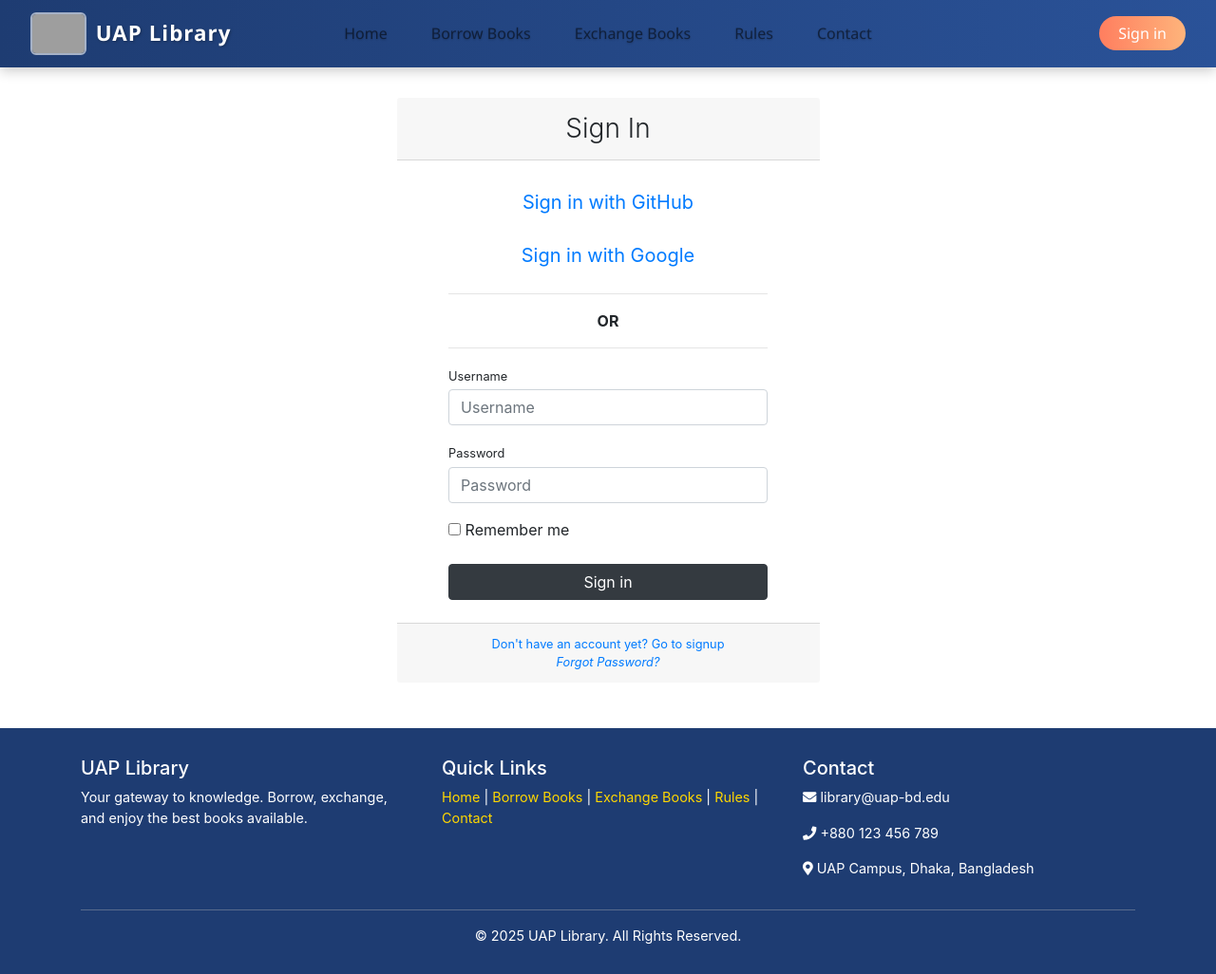
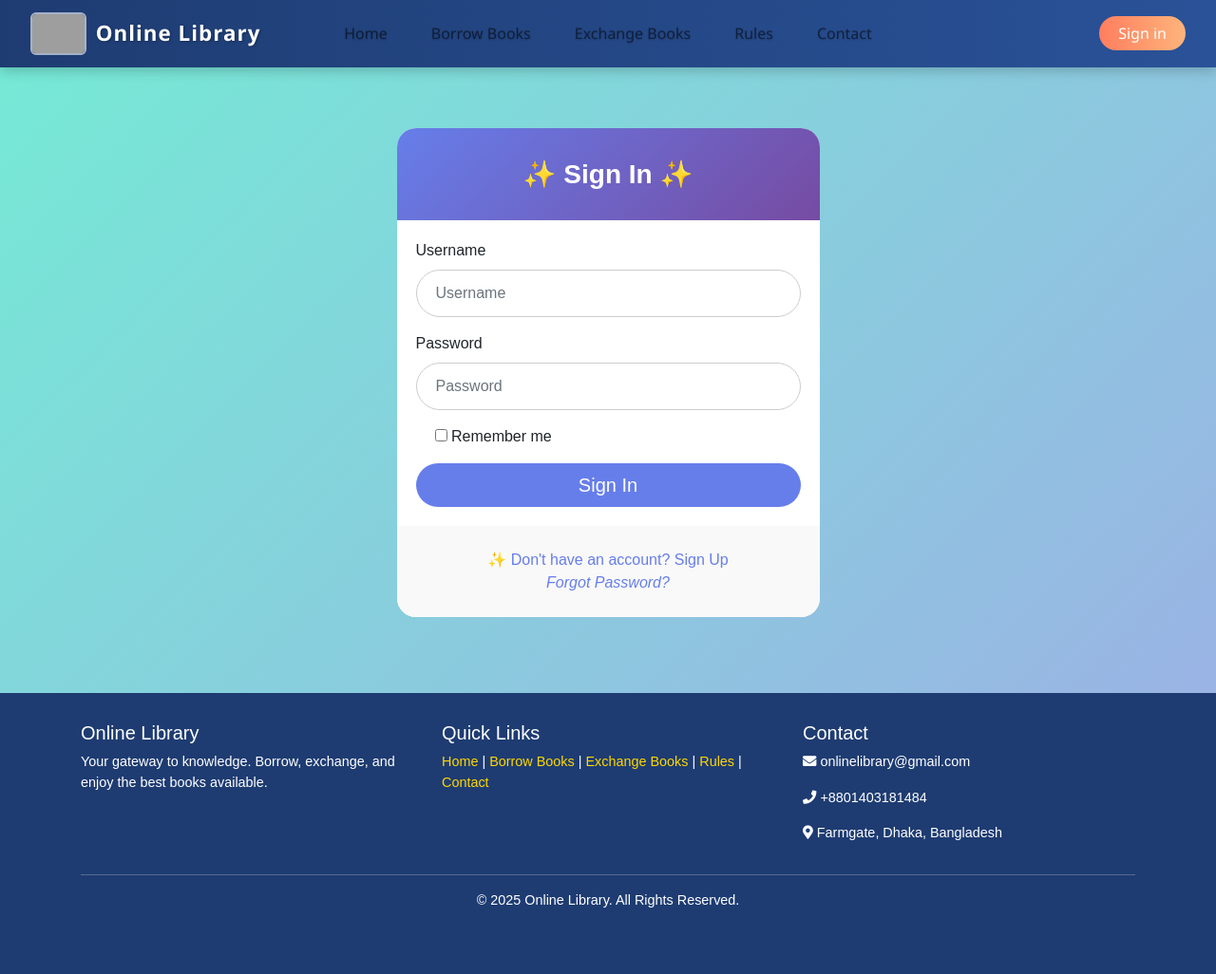
Before and after one commit to Mohd-Araf/Online-Library-and-Book-Exchange-Management-System, a Django app: page /login/ in a window 1280 px wide. Shown: the whole page at 95% size. After the commit the page ends 956 px from the top, so only its background shows below. Run offline with Django 5.2, Linux system fonts and the light colour scheme; some libraries are stand-ins or nearby versions; grey boxes are pictures that could not be loaded.

Commit message:
HTML CSS Design

```diff
--- a/OnlineLibrary/urls.py
+++ b/OnlineLibrary/urls.py
@@ -34,4 +34,5 @@ urlpatterns = [
 
     re_path(r'^oauth/', include('social_django.urls', namespace='social')),
 
+
 ] + static(settings.MEDIA_URL, document_root=settings.MEDIA_ROOT)
--- a/users/templates/users/base.html
+++ b/users/templates/users/base.html
@@ -9,7 +9,7 @@
   <!-- Font Awesome -->
   <link rel="stylesheet" href="https://use.fontawesome.com/releases/v5.8.2/css/all.css">
 
-  <title>{% block title %}UAP Library{% endblock %}</title>
+  <title>{% block title %}Online Library{% endblock %}</title>
 
   <style>
     /* Navbar */
@@ -121,7 +121,7 @@
   <!-- Left: Logo + Name -->
   <div class="navbar-left">
     <img src="#" alt="Logo" class="logo">
-    <span class="library-name">UAP Library</span>
+    <span class="library-name">Online Library</span>
   </div>
 
   <!-- Center Menu -->
@@ -168,7 +168,7 @@
   <div class="container text-center text-md-left">
     <div class="row">
       <div class="col-md-4">
-        <h5>UAP Library</h5>
+        <h5>Online Library</h5>
         <p>Your gateway to knowledge. Borrow, exchange, and enjoy the best books available.</p>
       </div>
       <div class="col-md-4 footer-links">
@@ -181,13 +181,13 @@
       </div>
       <div class="col-md-4">
         <h5>Contact</h5>
-        <p><i class="fas fa-envelope"></i> library@uap-bd.edu</p>
-        <p><i class="fas fa-phone"></i> +880 123 456 789</p>
-        <p><i class="fas fa-map-marker-alt"></i> UAP Campus, Dhaka, Bangladesh</p>
+        <p><i class="fas fa-envelope"></i> onlinelibrary@gmail.com</p>
+        <p><i class="fas fa-phone"></i> +8801403181484</p>
+        <p><i class="fas fa-map-marker-alt"></i> Farmgate, Dhaka, Bangladesh</p>
       </div>
     </div>
     <hr style="background-color: rgba(255,255,255,0.3);">
-    <p class="text-center mb-0">&copy; 2025 UAP Library. All Rights Reserved.</p>
+    <p class="text-center mb-0">&copy; 2025 Online Library. All Rights Reserved.</p>
   </div>
 </footer>
 
--- a/users/templates/users/login.html
+++ b/users/templates/users/login.html
@@ -1,16 +1,96 @@
 {% extends "users/base.html" %}
-{% block title %} Login Page {% endblock title%}
+{% block title %} Login Page {% endblock title %}
 {% block content %}
-    <div class="form-content my-3 p-3">
+<style>
+  body {
+    background: linear-gradient(135deg, #74ebd5, #9face6);
+    font-family: 'Poppins', sans-serif;
+  }
+
+  .card {
+    border-radius: 20px;
+    overflow: hidden;
+    transition: transform 0.3s ease, box-shadow 0.3s ease;
+    border: none;
+  }
+
+  .card:hover {
+    transform: translateY(-8px);
+    box-shadow: 0 10px 25px rgba(0,0,0,0.2);
+  }
+
+  .card-header {
+    background: linear-gradient(135deg, #667eea, #764ba2);
+    color: white;
+    border-bottom: none;
+    text-align: center;
+    padding: 2rem 1rem;
+  }
+
+  .card-header h3 {
+    margin: 0;
+    font-weight: 600;
+  }
+
+  .btn-dark {
+    border-radius: 50px;
+    transition: all 0.3s ease;
+    background: #667eea;
+    border: none;
+  }
+
+  .btn-dark:hover {
+    background: #5a67d8;
+    transform: scale(1.05);
+  }
+
+  .form-control {
+    border-radius: 50px;
+    padding: 12px 20px;
+    transition: all 0.3s ease;
+    border: 1px solid #ccc;
+  }
+
+  .form-control:focus {
+    box-shadow: 0 0 10px rgba(102, 126, 234, 0.6);
+    transform: scale(1.02);
+  }
+
+  .card-footer {
+    background: #f9f9f9;
+    text-align: center;
+    padding: 1.5rem 1rem;
+    border-top: none;
+  }
+
+  .card-footer a {
+    color: #667eea;
+    text-decoration: none;
+    transition: all 0.3s ease;
+  }
+
+  .card-footer a:hover {
+    color: #764ba2;
+    font-weight: 600;
+  }
+
+  .alert {
+    border-radius: 15px;
+  }
+
+</style>
+
+<div class="form-content my-5 p-3">
   <div class="container">
     <div class="row justify-content-center">
       <div class="col-lg-5">
-                    <div class="card shadow-lg border-0 rounded-lg mt-0 mb-3">
-                        <div class="card-header justify-content-center">
-                          <h3 class="font-weight-light my-1 text-center">Sign In</h3>
+        <div class="card shadow-lg mt-0 mb-3 animate__animated animate__fadeInDown">
+          <div class="card-header">
+            <h3>✨ Sign In ✨</h3>
           </div>
+
           {% if form.errors %}
-                            <div class="alert alert-danger alert-dismissible" role="alert">
+            <div class="alert alert-danger alert-dismissible fade show" role="alert">
                 <div id="form_errors">
                     {% for key, value in form.errors.items %}
                         <strong>{{ value }}</strong>
@@ -21,53 +101,28 @@
                 </button>
             </div>
           {% endif %}
+
           <div class="card-body">
             <form method="POST">
               {% csrf_token %}
-                                <div class="form-row">
-                                    <div class="col-md-10 offset-md-1">
               <div class="form-group">
-                                            <a href="{% url 'social:begin' 'github' %}"
-                                                   class="btn btn-link btn-lg active btn-block">Sign in with GitHub</a>
-                                            <a href="{% url 'social:begin' 'google-oauth2' %}"
-                                                   class="btn btn-link btn-lg active btn-block">Sign in with Google</a>
-                                            <hr>
-                                            <p class="text-center"><strong>OR</strong></p>
-                                            <hr>
-                                            <label class="small mb-1">Username</label>
+                <label>Username</label>
                 {{ form.username }}
               </div>
-                                    </div>
-                                </div>
-                                <div class="form-row">
-                                    <div class="col-md-10 offset-md-1">
               <div class="form-group">
-                                          <label class="small mb-1">Password</label>
+                <label>Password</label>
                 {{ form.password }}
               </div>
+              <div class="form-group form-check">
+                {{ form.remember_me }}
+                <label class="form-check-label"> Remember me</label>
               </div>
-                                </div>
-                                <div class="form-row">
-                                    <div class="col-md-10 offset-md-1">
-                                        <div class="form-group">
-                                            <!-- Add a Remember me functionality -->
-                                            {{ form.remember_me }}
-                                            <label> Remember me</label>
-                                        </div>
-                                    </div>
-                                </div>
-                                <div class="form-row">
-                                    <div class="col-md-10 offset-md-1">
-                                        <div class="form-group mt-0 mb-1">
-                                          <button name="login" class="col-md-12 btn btn-dark" id="login">Sign in</button>
-                                        </div>
-                                    </div>
-                                </div>
+              <button name="login" class="btn btn-dark btn-lg btn-block" id="login">Sign In</button>
             </form>
           </div>
-                        <div class="card-footer text-center">
-                            <div class="small">
-                                <a href="{% url 'users-register' %}">Don't have an account yet? Go to signup</a><br>
+
+          <div class="card-footer">
+            <a href="{% url 'users-register' %}">✨ Don't have an account? Sign Up</a><br>
             <a href="{% url 'password_reset' %}"><i>Forgot Password?</i></a>
           </div>
         </div>
@@ -75,5 +130,6 @@
     </div>
   </div>
 </div>
-     </div>
+
+<link rel="stylesheet" href="https://cdnjs.cloudflare.com/ajax/libs/animate.css/4.1.1/animate.min.css"/>
 {% endblock content %}
--- a/users/urls.py
+++ b/users/urls.py
@@ -1,8 +1,9 @@
 from django.urls import path
 from .views import home, profile, RegisterView
-
+from django.contrib.auth import views as auth_views
 urlpatterns = [
     path('', home, name='users-home'),
+
     path('register/', RegisterView.as_view(), name='users-register'),
     path('profile/', profile, name='users-profile'),
 ]
```
Also changed, not shown: OnlineLibrary/settings.py (+10 -6 lines), users/templates/users/home.html (+22 -2 lines), users/templates/users/profile.html (+112 -16 lines), db.sqlite3. Lines whose indentation alone changed are shown as unchanged.
